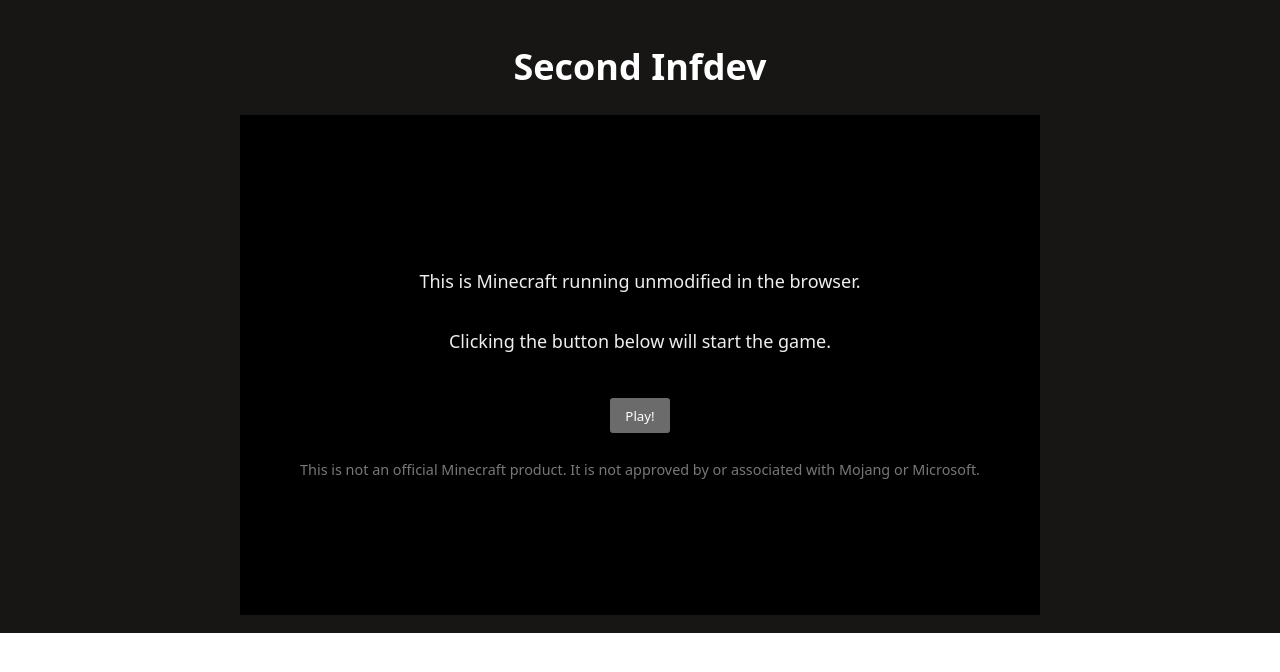
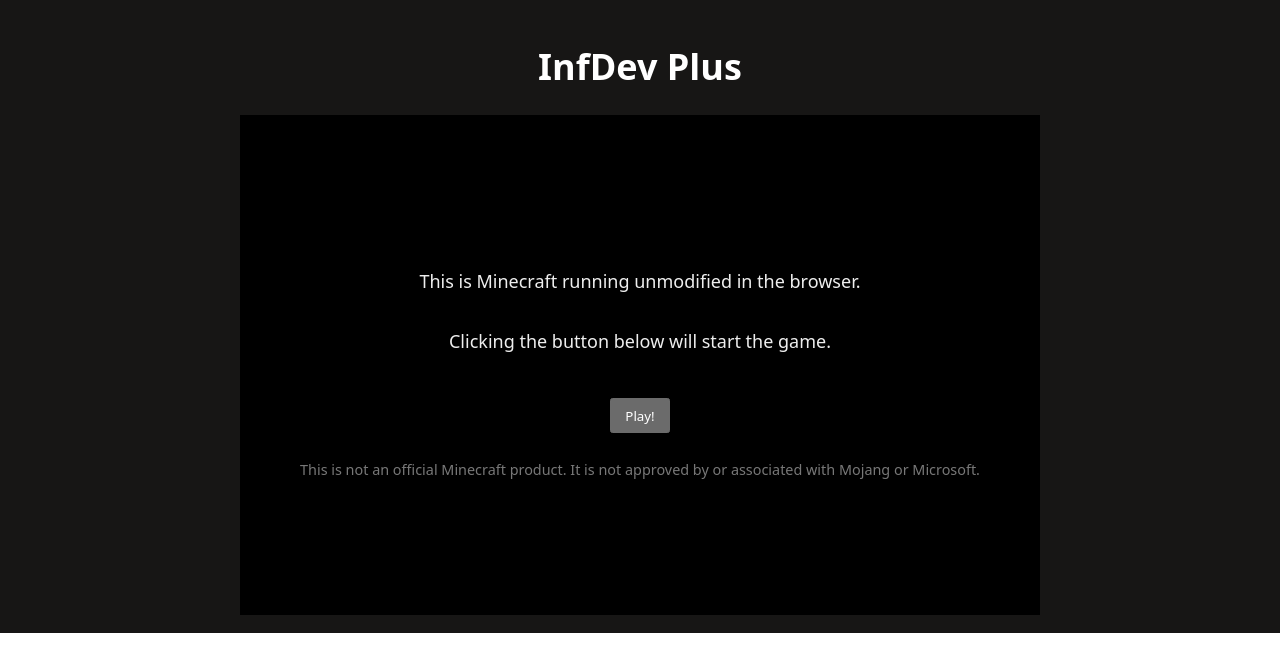
Before and after one commit to CaveGameDev/009, a SvelteKit app: page / in a window 1280 px wide. Shown: the top 672 px of the page. Built offline with nearby package versions, Linux system fonts and the light colour scheme.

Commit message:
Update +page.svelte

```diff
--- a/src/routes/+page.svelte
+++ b/src/routes/+page.svelte
@@ -19,7 +19,7 @@
 </script>
 
 <header>
-	<h1>Second Infdev</h1>
+	<h1>InfDev Plus</h1>
 	<div>
 		<GameDisplay />
 	</div>
```
